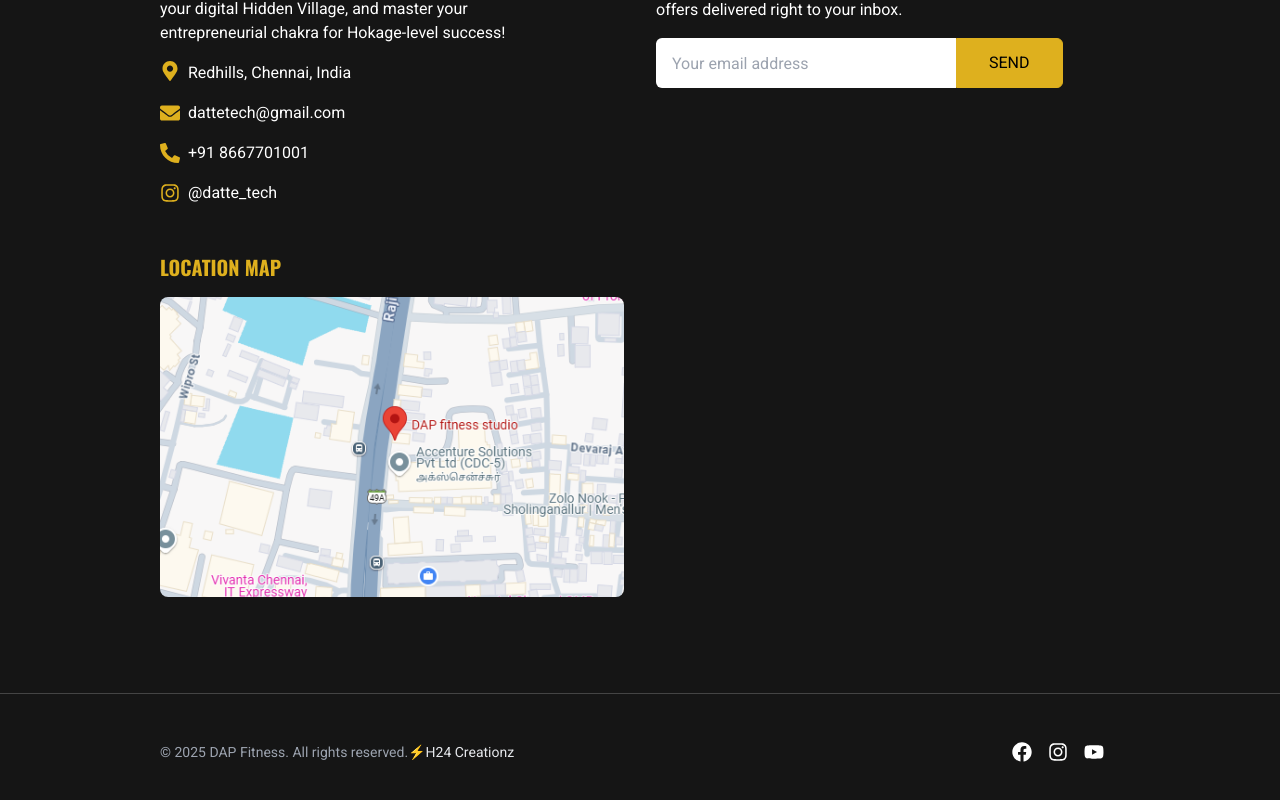
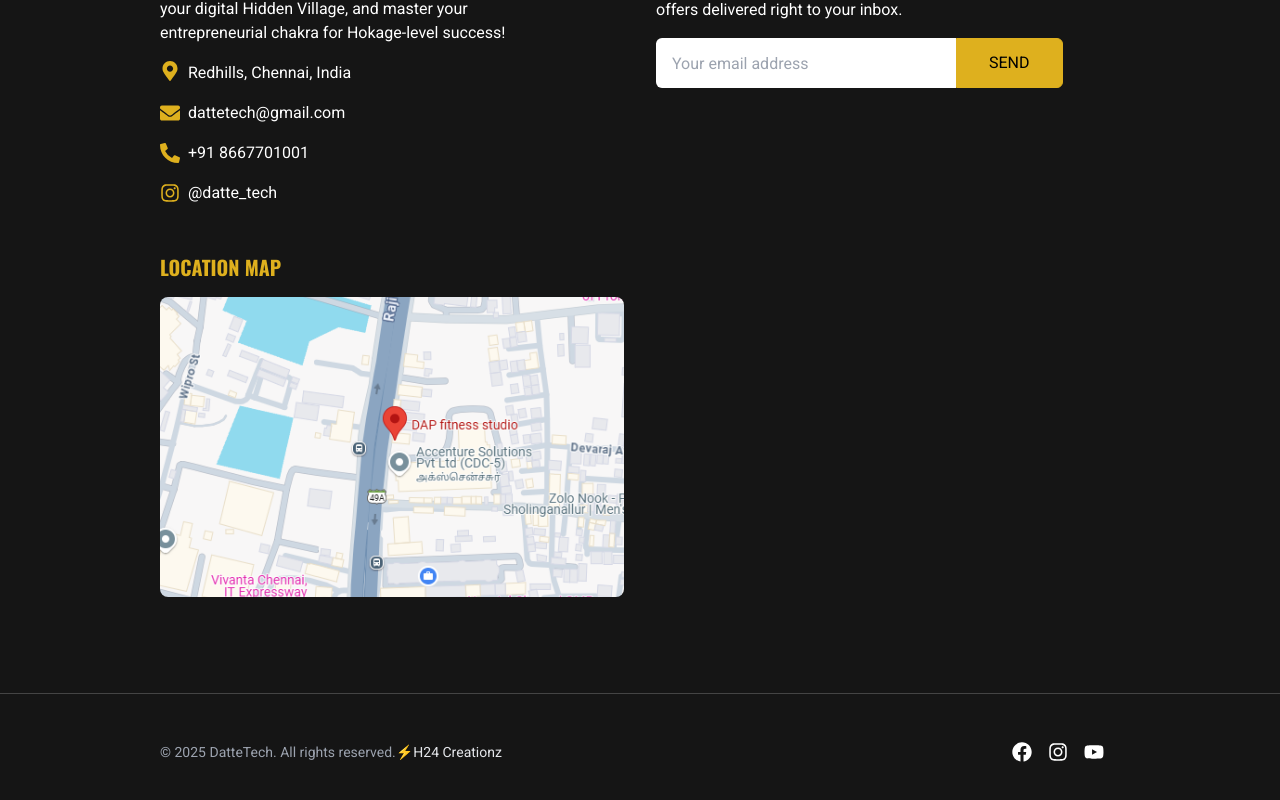
Before and after one commit to harshavarthanep/DatteTech, a Next.js app: page / in a window 1280 px wide. Shown: the part 4784-5584 px from the top of the page. Built offline with nearby package versions, Linux system fonts and the light colour scheme.

Commit message:
Update Footer.tsx

```diff
--- a/components/Footer.tsx
+++ b/components/Footer.tsx
@@ -141,7 +141,7 @@ const Footer = () => {
       <div className="text-white border-t border-white/20 py-6 md:py-12">
         <div className="container mx-auto flex flex-col md:flex-row items-center justify-between px-4 md:px-8">
           <span className="text-xs md:text-sm text-gray-400">
-            &copy; {new Date().getFullYear()} DAP Fitness. All rights reserved.
+            &copy; {new Date().getFullYear()} DatteTech. All rights reserved.
             <a href="https://sites.google.com/view/h24creationz-business-card/home" target="_blank" className="text-gray-200 hover:text-accent transition-all">
              &#9889;H24 Creationz
             </a>
```
